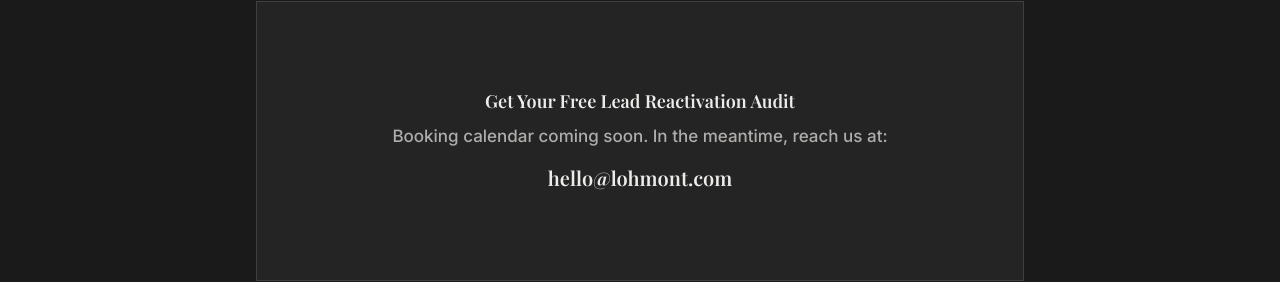
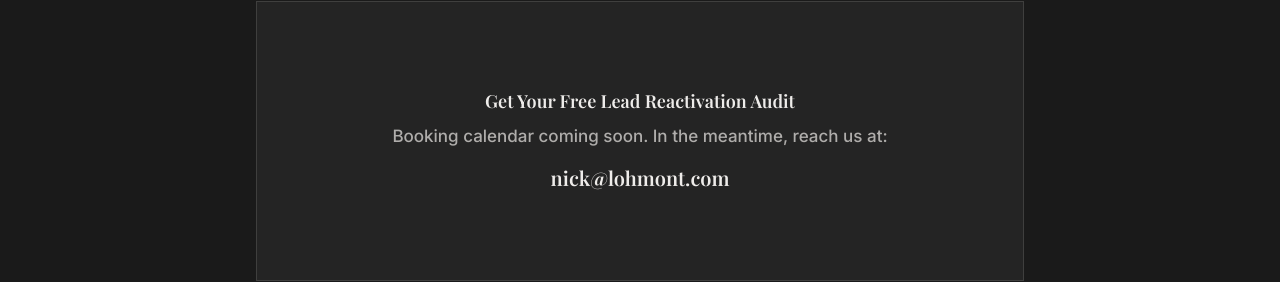
Before and after one commit to nicholasbilotto/lohmont, a Next.js app: page / in a window 1280 px wide. Shown: the part 3299-3581 px from the top of the page. Built offline with nearby package versions, Linux system fonts and the light colour scheme; a web font is replaced by a local one.

Commit message:
Update contact email to nick@lohmont.com

```diff
--- a/src/components/ConversionClose.tsx
+++ b/src/components/ConversionClose.tsx
@@ -101,7 +101,7 @@
 								fontSize: "1.25rem",
 							}}
 						>
-							hello@lohmont.com
+							nick@lohmont.com
 						</p>
 					</div>
 				</div>
```
